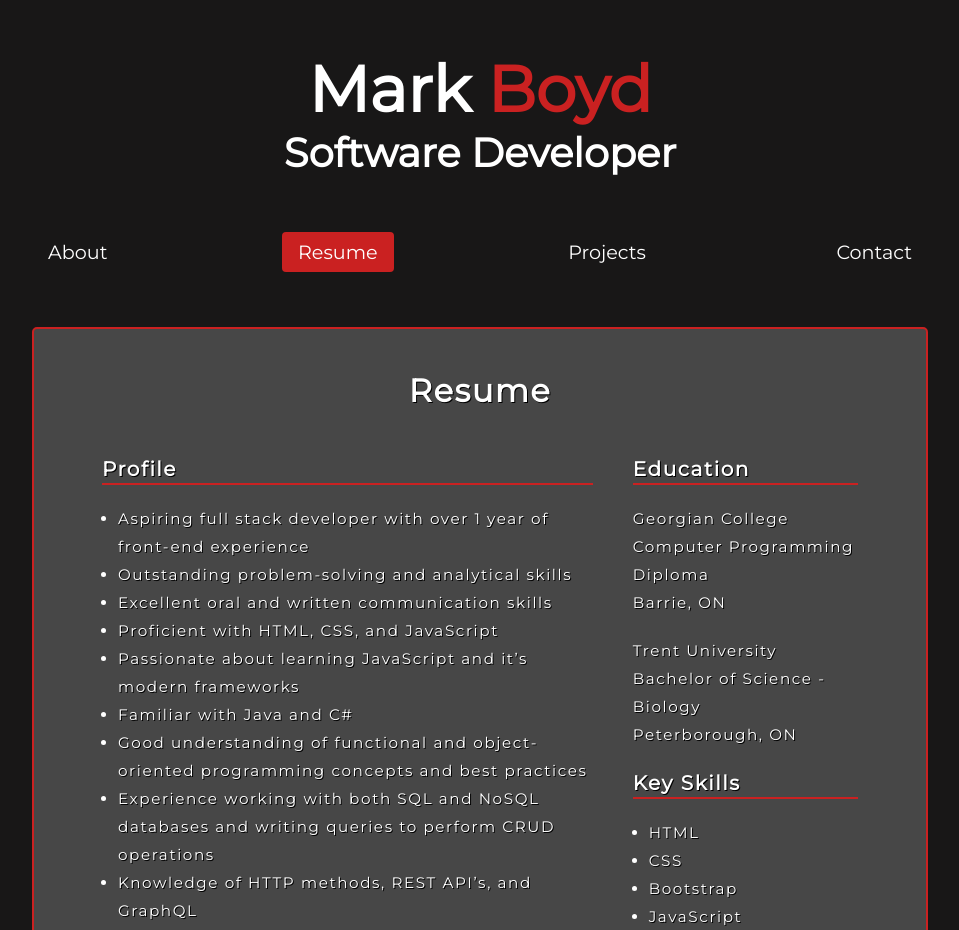
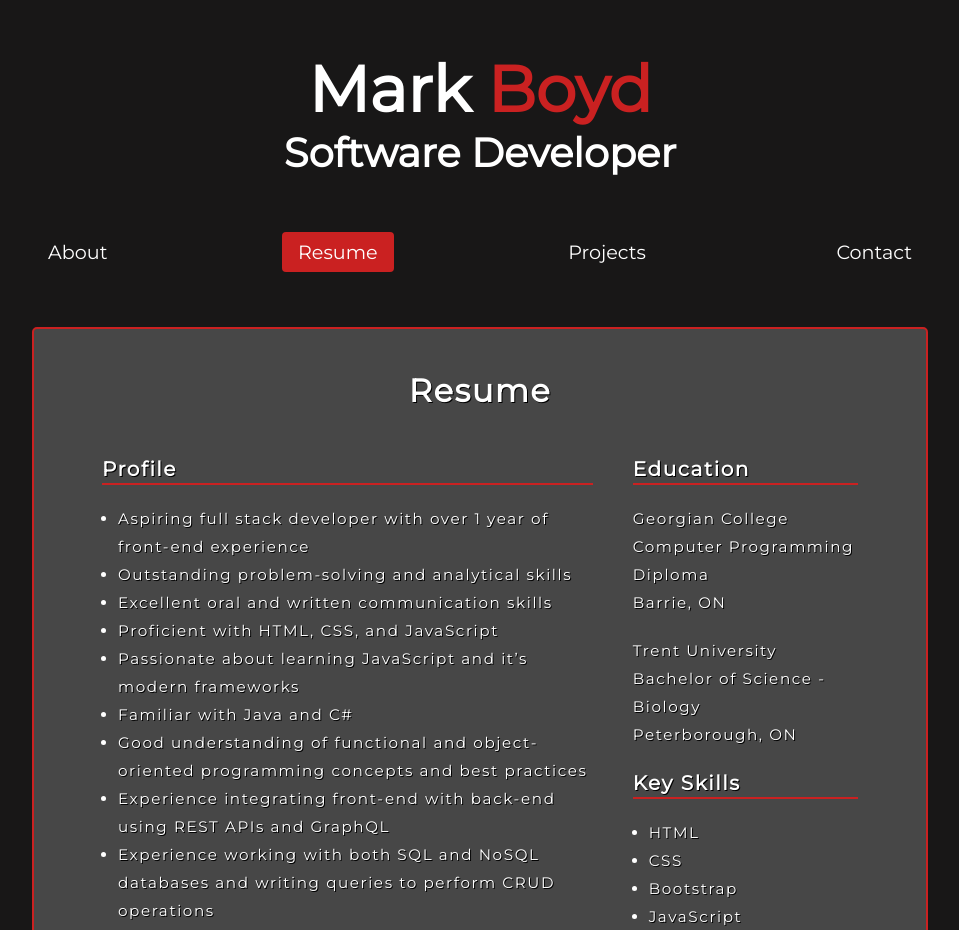
Before and after one commit to MarkBoyd14/mark-boyd-portfolio, a React (Create React App) app: page /resume in a window 1280 px wide. Shown: the top 930 px of the page, without its empty margins (160-1119 px from the left). Built offline with nearby package versions, Linux system fonts and the light colour scheme.

Commit message:
updated resume

```diff
--- a/src/pages/Resume.jsx
+++ b/src/pages/Resume.jsx
@@ -27,10 +27,13 @@ export default function Resume() {
                 concepts and best practices
               </li>
               <li>
+                Experience integrating front-end with back-end using REST APIs
+                and GraphQL
+              </li>
+              <li>
                 Experience working with both SQL and NoSQL databases and writing
                 queries to perform CRUD operations
               </li>
-              <li>Knowledge of HTTP methods, REST API’s, and GraphQL</li>
               <li>
                 Highly motivated to learn new things and keep up with the latest
                 technological trends
```
